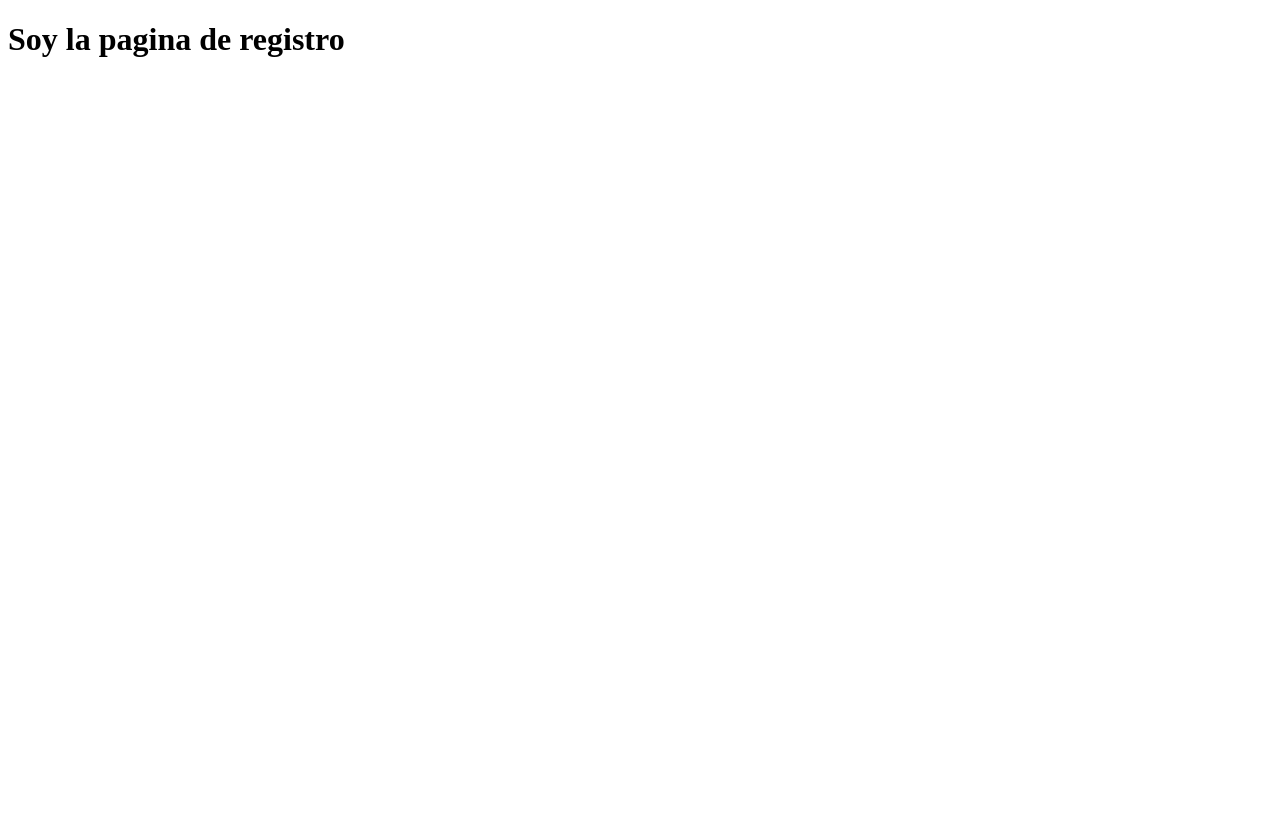
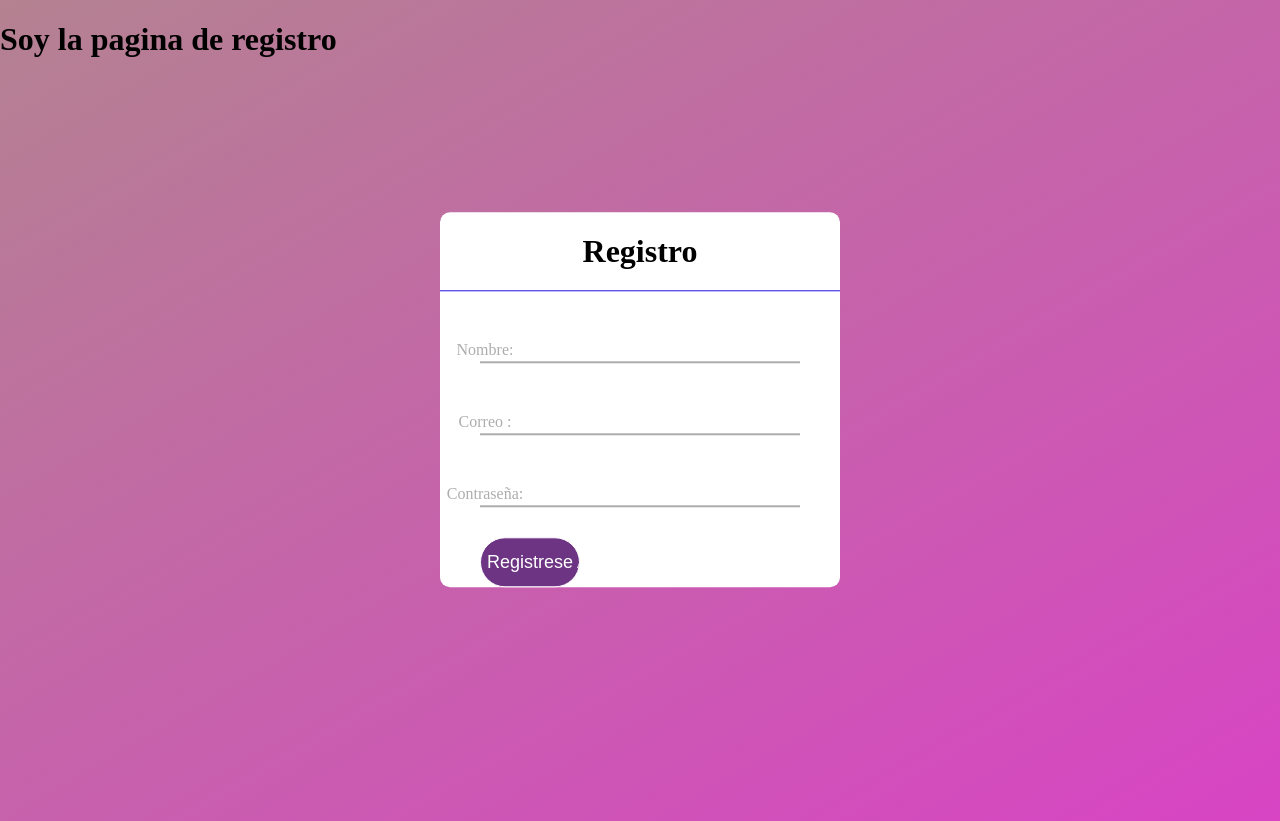
Before and after one commit to JeniferDays/TrabajoFinal, a website: page public/registro.html in a window 1280 px wide. Before the commit the page ends 800 px from the top, so only its background shows below. Drawn offline with Linux system fonts and the light colour scheme.

Commit message:
Entrega 4

```diff
--- a/public/registro.html
+++ b/public/registro.html
@@ -4,6 +4,7 @@
     <meta charset="UTF-8">
     <meta name="viewport" content="width=device-width, initial-scale=1.0">
     <title>Document</title>
+    <link rel="stylesheet" href="./styles/registro.css">
 </head>
 <body>
     <h1>Soy la pagina de registro</h1>
@@ -14,5 +15,28 @@
     - PREGUNTAR USUARIO SU CORREO ELECTRONICO
     - PREGUNTAR A USUARIO SU CONTRASEÑA
     - BOTON DE REGISTRAR-->
+    <div class="formulario">
+        <h1>Registro</h1>
+        <form action="registro.php" method="post">
+            <div class="nombre">
+                <label for="nombre">Nombre:</label>
+                <input type="text" id="nombre" name="nombre" required><br>
+            </div>
+            <div class="correo">
+                <label for="email">Correo :</label>
+                <input type="email" id="email" name="email" required><br>
+            </div>
+            <div class="clave">
+                <label for="password">Contraseña:</label>
+                <input type="password" id="password" name="password" required><br>
+            </div>
+            <input type="submit" value="Registrese Aqui">
+        </form>
+    </div>
+
+
+
+
+
 </body>
 </html>
--- a/public/styles/index.css
+++ b/public/styles/index.css
@@ -2,7 +2,7 @@
 
 
 body{
-    background-image: url(/assets/fondo-patron-linea-rosa-abstracto-banner-sitio-web-o-tarjeta-poster-festivo-diseno-grafico_120819-1493.avif);
+    background-image: url(./assets/fondo-patron-linea-rosa-abstracto-banner-sitio-web-o-tarjeta-poster-festivo-diseno-grafico_120819-1493.avif);
     background-position: center center ;
     background-repeat: no-repeat;
     background-size: cover;
--- a/public/styles/registro.css
+++ b/public/styles/registro.css
@@ -0,0 +1,241 @@
+body {
+    margin: 0;
+    padding: 0;
+    font-family: montserrat;
+    background: linear-gradient(150deg,#b48291, #d844c4);
+    height: 100vh;
+
+}
+
+
+.formulario {
+    position: absolute;
+    top: 50%;
+    left: 50%;
+    transform: translate(-50%,-50%);
+    width: 400px;
+    background: white;
+    border-radius: 10px;
+
+}
+
+.formulario h1 {
+    text-align: center;
+    padding: 0 0 20px 0;
+    border-bottom: 1px solid rgb(38, 17, 226);
+
+}
+
+.formulario form {
+    padding: 0 40px;
+    box-sizing: border-box;
+
+}
+
+form .nombre {
+    position: relative;
+    border-bottom: 2px solid #adadad;
+    margin: 30px 0;
+
+
+}
+
+.nombre input{
+    width: 100%;
+    padding: 0 5px;
+    height: 40px;
+    font-size: 16px;
+    border: none;
+    background: none;
+    outline: none;
+
+
+}
+
+.nombre label{
+    position: absolute;
+    top: 50%;
+    left: 5px;
+    color: #adadad;
+    transform: translate(-50%);
+    font-size: 16px;
+    pointer-events: none;
+    transition: .5s;
+
+}
+
+.nombre span::before {
+    content: '';
+    position: absolute;
+    top: 40px;
+    left: 0;
+    width: 100px;
+    height: 2px;
+    background: #6c3483;
+    transition: .5s;
+
+}
+
+.nombre input:focus~label
+.nombre input:focus~label {
+    top: -5px color #6c3483;
+}
+
+.nombre input:focus~span::before,
+.nombre input:focus~span::before {
+    width: 100px;
+}
+
+
+form .correo {
+    position: relative;
+    border-bottom: 2px solid #adadad;
+    margin: 30px 0;
+
+
+}
+
+.correo input{
+    width: 100%;
+    padding: 0 5px;
+    height: 40px;
+    font-size: 16px;
+    border: none;
+    background: none;
+    outline: none;
+
+
+}
+
+.correo label{
+    position: absolute;
+    top: 50%;
+    left: 5px;
+    color: #adadad;
+    transform: translate(-50%);
+    font-size: 16px;
+    pointer-events: none;
+    transition: .5s;
+
+}
+
+.correo span::before {
+    content: '';
+    position: absolute;
+    top: 40px;
+    left: 0;
+    width: 100px;
+    height: 2px;
+    background: #6c3483;
+    transition: .5s;
+
+}
+
+.correo input:focus~label
+.correo input:focus~label {
+    top: -5px color #6c3483;
+}
+
+.correo input:focus~span::before,
+.correo input:focus~span::before {
+    width: 100px;
+}
+
+
+form .clave{
+    position: relative;
+    border-bottom: 2px solid #adadad;
+    margin: 30px 0;
+
+
+}
+
+.clave input{
+    width: 100%;
+    padding: 0 5px;
+    height: 40px;
+    font-size: 16px;
+    border: none;
+    background: none;
+    outline: none;
+
+
+}
+
+.clave label{
+    position: absolute;
+    top: 50%;
+    left: 5px;
+    color: #adadad;
+    transform: translate(-50%);
+    font-size: 16px;
+    pointer-events: none;
+    transition: .5s;
+
+}
+
+.clave span::before {
+    content: '';
+    position: absolute;
+    top: 40px;
+    left: 0;
+    width: 100px;
+    height: 2px;
+    background: #6c3483;
+    transition: .5s;
+
+}
+
+.clave input:focus~label
+.clave input:focus~label {
+    top: -5px color #6c3483;
+}
+
+.clave input:focus~span::before,
+.clave input:focus~span::before {
+    width: 100px;
+}
+
+
+
+
+
+input[type="submit"]{
+width:100px;
+height: 50px;
+border:  1px solid;
+background: #6c3483  ;
+border-radius: 25px;
+font-size: 18px;
+color: white;
+cursor: pointer;
+outline: none;
+
+
+}
+
+input[type="submit"]:hover{
+border-color: rgb(0, 128, 21);
+transition: .5s;
+border-right: 10px;
+
+}
+
+.registrarse{
+margin: 30px 0;
+text-align: center;
+font-size: 16px;
+color: black;
+
+}
+
+.registrarse a{
+color: blue;
+text-decoration: none;
+
+}
+
+.registrarse a:hover{
+text-decoration: underline;
+
+}
```
Also changed, not shown: public/Ingreso.html (+22 -0 lines), public/index.html (+8 -8 lines).
